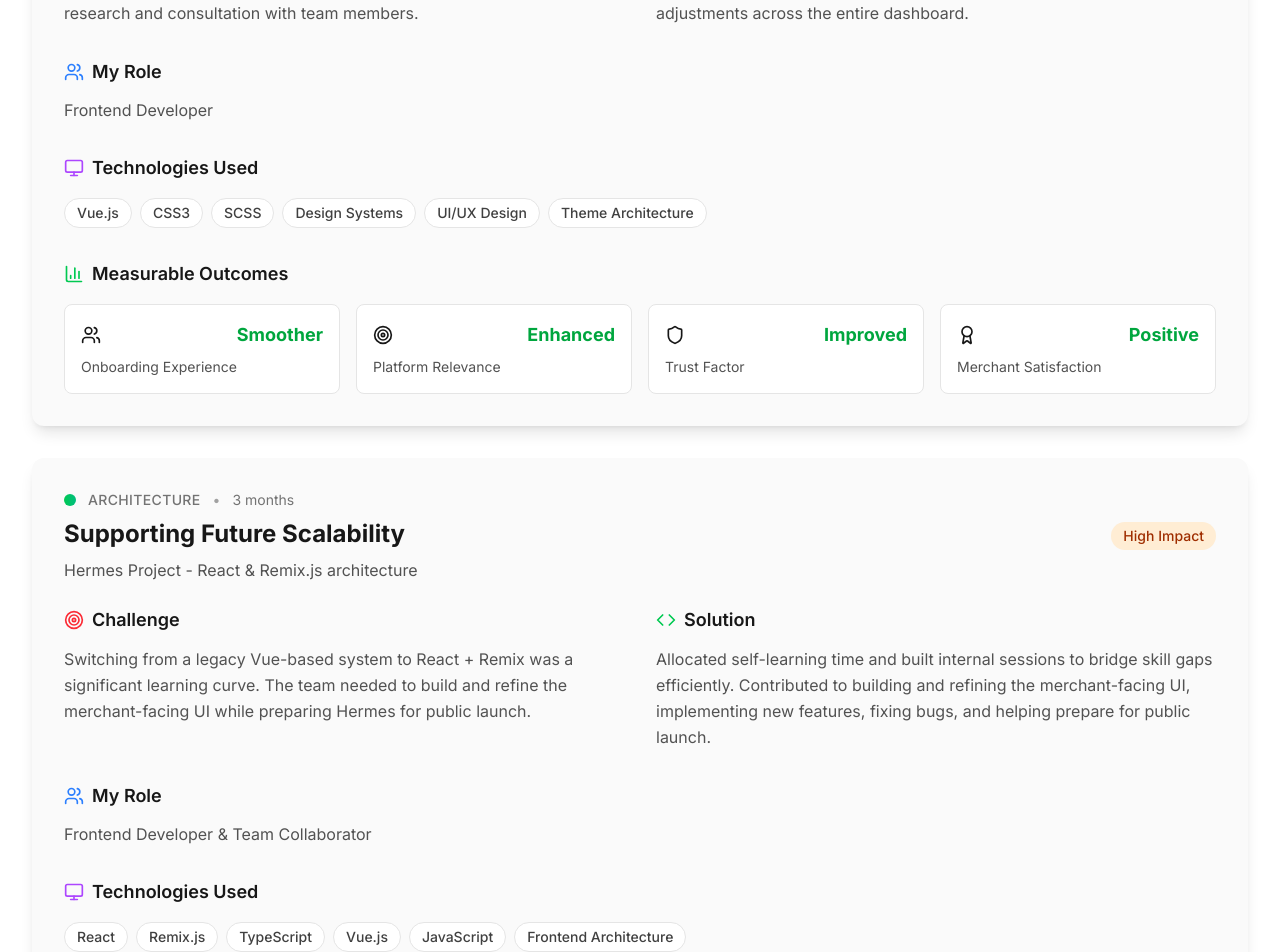
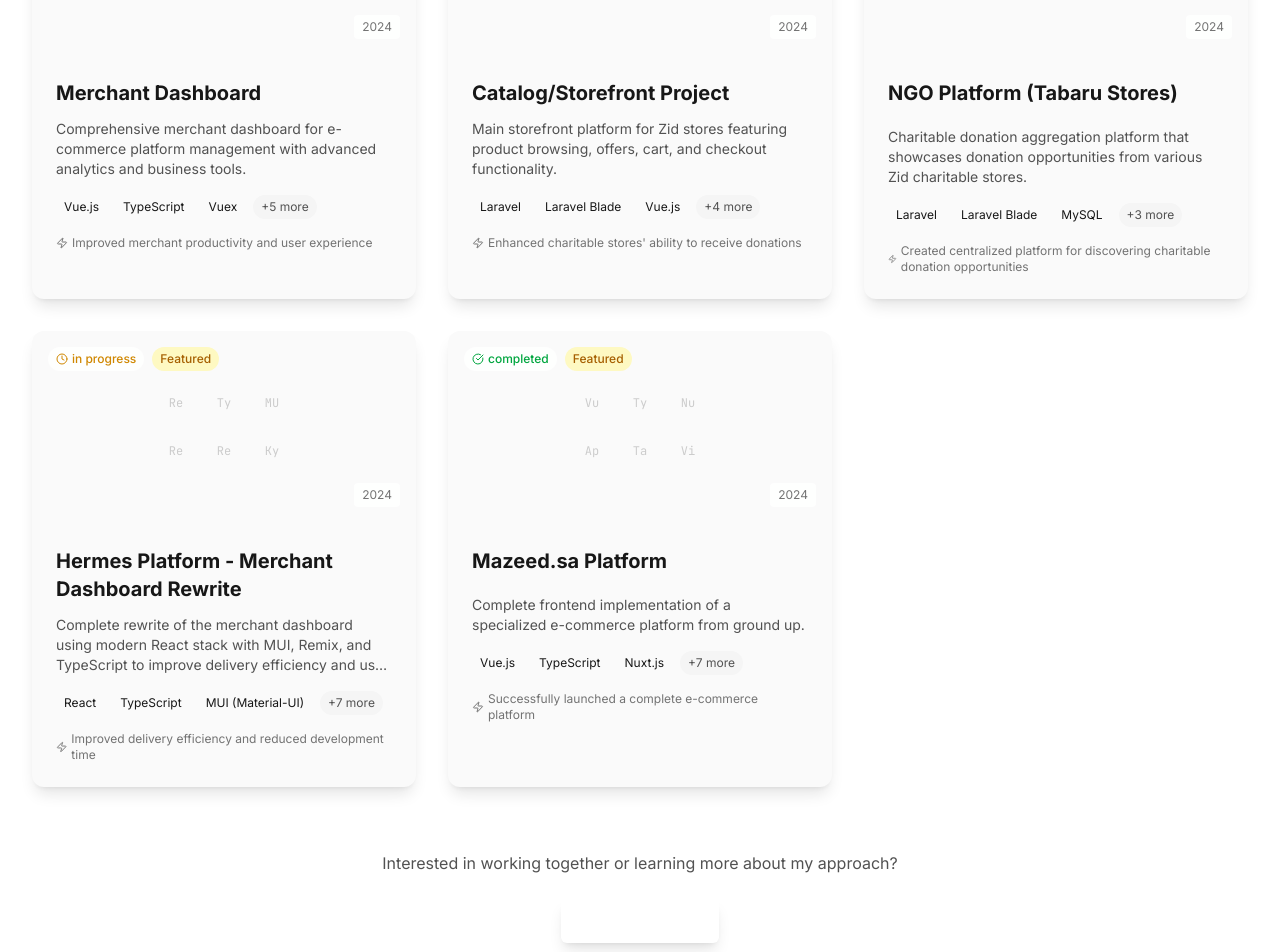
Before and after one commit to proalaa/portfolio, a Next.js app: page / in a window 1280 px wide. Shown: the part 3440-4392 px from the top of the page. Built offline with nearby package versions, Linux system fonts and the light colour scheme.

Commit message:
Add Projects section to Home page, update case studies with new titles and descriptions, and revise project details for clarity and consistency

```diff
--- a/src/app/page.tsx
+++ b/src/app/page.tsx
@@ -4,6 +4,7 @@
 import { CaseStudies } from "@/components/sections/case-studies";
 import { Contact } from "@/components/sections/contact";
 import { Footer } from "@/components/sections/footer";
+import { Projects } from "@/components/sections/projects";
 
 export default function Home() {
   return (
@@ -12,6 +13,7 @@
       <main>
         <Hero />
         <About />
+        <Projects />
         <CaseStudies />
         <Contact />
       </main>
--- a/src/components/sections/case-studies.tsx
+++ b/src/components/sections/case-studies.tsx
@@ -28,7 +28,6 @@
       "Built a reliable theming solution from scratch to adapt the platform's UI and overall experience to match the identity and operational needs of non-profit organizations. Implemented new color themes and visual adjustments across the entire dashboard.",
     technologies: [
       "Vue.js",
-      "CSS3",
       "SCSS",
       "Design Systems",
       "UI/UX Design",
@@ -47,38 +46,49 @@
   },
   {
     id: 2,
-    title: "Supporting Future Scalability",
-    subtitle: "Hermes Project - React & Remix.js architecture",
+    title: "Merchant Dashboard Modernization",
+    subtitle:
+      "Hermes Project - Complete platform rewrite with modern React stack",
     challenge:
-      "Switching from a legacy Vue-based system to React + Remix was a significant learning curve. The team needed to build and refine the merchant-facing UI while preparing Hermes for public launch.",
-    role: "Frontend Developer & Team Collaborator",
+      "The existing merchant dashboard had become complex and difficult to maintain. The project needed to reduce complexity, increase delivery efficiency, and standardize the design approach across Zid's platform while maintaining feature parity.",
+    role: "Frontend Developer",
     solution:
-      "Allocated self-learning time and built internal sessions to bridge skill gaps efficiently. Contributed to building and refining the merchant-facing UI, implementing new features, fixing bugs, and helping prepare for public launch.",
+      "Contributed to the comprehensive rewrite of the merchant dashboard using React, TypeScript, MUI, and Remix Framework. Implemented modular architecture, reusable components, and modern state management while ensuring smooth transition for existing users.",
     technologies: [
       "React",
-      "Remix.js",
       "TypeScript",
-      "Vue.js",
-      "JavaScript",
-      "Frontend Architecture",
+      "MUI (Material-UI)",
+      "Remix Framework",
+      "React Query",
+      "Ky (HTTP client)",
+      "ESLint & Prettier",
+      "Caddy (Reverse Proxy)",
     ],
     outcomes: [
-      { metric: "Team Onboarding", improvement: "Accelerated", icon: Users },
       {
-        metric: "Production Readiness",
-        improvement: "Reduced Time",
+        metric: "Delivery Efficiency",
+        improvement: "Improved",
+        icon: TrendingUp,
+      },
+      {
+        metric: "Code Quality",
+        improvement: "Enhanced",
+        icon: Code,
+      },
+      {
+        metric: "Design Consistency",
+        improvement: "Standardized",
+        icon: Target,
+      },
+      {
+        metric: "Development Time",
+        improvement: "Reduced",
         icon: Clock,
-      },
-      { metric: "Skill Development", improvement: "Enhanced", icon: Code },
-      {
-        metric: "Architecture Transition",
-        improvement: "Successful",
-        icon: TrendingUp,
       },
     ],
     duration: "3 months",
     impact: "High",
-    category: "Architecture",
+    category: "Platform Modernization",
     color: "from-green-500 to-emerald-500",
   },
   {
--- a/src/content/projects.ts
+++ b/src/content/projects.ts
@@ -18,219 +18,223 @@
 
 export const projects: Project[] = [
   {
-    id: "ecommerce-dashboard",
-    title: "E-commerce Analytics Dashboard",
+    id: "merchant-dashboard",
+    title: "Merchant Dashboard",
     description:
-      "A comprehensive analytics dashboard for e-commerce platforms with real-time data visualization and merchant insights.",
+      "Comprehensive merchant dashboard for e-commerce platform management with advanced analytics and business tools.",
     longDescription:
-      "Built a sophisticated analytics dashboard that helps e-commerce merchants track their performance, understand customer behavior, and make data-driven decisions. The dashboard features real-time updates, interactive charts, and customizable widgets.",
+      "As a frontend developer, I was responsible for implementing many key features in the merchant dashboard. This platform serves as the central hub for merchants to manage their stores, track performance, handle orders, and analyze business metrics. I contributed significantly to the development of various modules and features that enhance the merchant experience.",
     technologies: [
-      "React",
+      "Vue.js",
       "TypeScript",
-      "D3.js",
-      "Tailwind CSS",
-      "Next.js",
-      "Chart.js",
+      "Vuex",
+      "PHP",
+      "Laravel",
+      "Docker",
+      "Zidsa/ui",
+      "Jira",
     ],
     category: "web-app",
     status: "completed",
     featured: true,
-    images: ["/projects/dashboard-1.jpg", "/projects/dashboard-2.jpg"],
-    demoUrl: "https://demo-dashboard.example.com",
+    images: [
+      "/projects/merchant-dashboard-1.jpg",
+      "/projects/merchant-dashboard-2.jpg",
+    ],
     challenges: [
-      "Handling large datasets with optimal performance",
-      "Creating intuitive data visualizations",
-      "Implementing real-time updates without performance degradation",
+      "Managing complex state across multiple dashboard modules",
+      "Implementing real-time data updates for merchant analytics",
+      "Creating responsive and intuitive interfaces for business users",
+      "Handling large datasets for performance metrics and reporting",
     ],
     solutions: [
-      "Implemented virtual scrolling and data pagination",
-      "Used D3.js for custom, interactive visualizations",
-      "Optimized with React.memo and useMemo for efficient re-renders",
+      "Implemented Vuex for centralized state management",
+      "Built modular component architecture for maintainability",
+      "Optimized performance with virtual scrolling and pagination",
+      "Used Docker for containerization and deployment",
+      "Utilized Laravel as a middleware layer between the Vue SPA and remote backend services for secure and efficient data handling",
+      "Used Jira for project management",
     ],
     impact: [
-      "Improved merchant decision-making speed by 40%",
-      "Reduced data analysis time from hours to minutes",
-      "Enhanced user engagement with interactive visualizations",
+      "Improved merchant productivity and user experience",
+      "Enhanced dashboard performance and responsiveness",
+      "Streamlined business operations for thousands of merchants",
     ],
     year: 2024,
   },
   {
-    id: "payment-flow-redesign",
-    title: "Payment Flow Optimization",
+    id: "catalog-system",
+    title: "Catalog/Storefront Project",
     description:
-      "Redesigned checkout experience with focus on conversion optimization and user experience improvements.",
+      "Main storefront platform for Zid stores featuring product browsing, offers, cart, and checkout functionality.",
     longDescription:
-      "Led the redesign of the payment flow to reduce cart abandonment and improve conversion rates. Implemented progressive disclosure, smart form validation, and multiple payment options with seamless UX.",
+      "Contributed to the development of the main storefront/catalog project, which serves as the customer-facing interface for Zid stores. This platform handles product display, offers, shopping cart functionality, and checkout processes. I have contributed to various features throughout my time at Zid, including implementing ZAD project features to enhance charitable stores' ability to receive donations and showcase donation opportunities.",
     technologies: [
-      "React",
-      "TypeScript",
-      "Framer Motion",
-      "Stripe API",
-      "React Hook Form",
+      "Laravel",
+      "Laravel Blade",
+      "Vue.js",
+      "Twig",
+      "PHP",
+      "MySQL",
+      "Jira",
     ],
-    category: "ui-ux",
+    category: "web-app",
     status: "completed",
-    featured: true,
-    images: ["/projects/payment-1.jpg", "/projects/payment-2.jpg"],
+    featured: false,
+    images: ["/projects/catalog-1.jpg", "/projects/catalog-2.jpg"],
     challenges: [
-      "High cart abandonment rates",
-      "Complex payment validation requirements",
-      "Supporting multiple payment methods seamlessly",
+      "Implementing features to enhance charitable donation display",
+      "Integrating ZAD project features into existing storefront",
+      "Maintaining consistent user experience across different store types",
+      "Ensuring smooth cart and checkout functionality",
     ],
     solutions: [
-      "Implemented progressive disclosure to reduce cognitive load",
-      "Created smart validation with real-time feedback",
-      "Designed unified interface for multiple payment providers",
+      "Implemented ZAD project features for charitable stores",
+      "Enhanced donation opportunity display and accessibility",
+      "Contributed to various storefront features and improvements",
+      "Used Jira for project management and task tracking",
     ],
     impact: [
-      "Increased conversion rate by 25%",
-      "Reduced cart abandonment by 30%",
-      "Improved user satisfaction scores by 40%",
+      "Enhanced charitable stores' ability to receive donations",
+      "Improved donation opportunity visibility for users",
+      "Contributed to ongoing storefront platform improvements",
     ],
     year: 2024,
   },
   {
-    id: "component-library",
-    title: "Design System & Component Library",
+    id: "ngo-platform",
+    title: "NGO Platform (Tabaru Stores)",
     description:
-      "A comprehensive design system with reusable components, documentation, and automated testing.",
+      "Charitable donation aggregation platform that showcases donation opportunities from various Zid charitable stores.",
     longDescription:
-      "Developed a scalable design system that ensures consistency across multiple products. Includes 50+ components, comprehensive documentation, and automated visual regression testing.",
+      "As the lead developer, I customized and developed a specialized platform for charitable organizations (منصة تبرع خاصة بالجمعيات الخيرية المتواجده بزد التابعة لوزارة الموارد البشرية). This platform serves as an aggregation hub that displays donation opportunities from various charitable stores on Zid. When users click on a donation opportunity, they are redirected to the original charitable store to complete their donation, as this platform focuses on discovery rather than direct transactions.",
     technologies: [
-      "React",
-      "TypeScript",
-      "Storybook",
-      "Styled Components",
-      "Jest",
-      "Chromatic",
+      "Laravel",
+      "Laravel Blade",
+      "MySQL",
+      "Bootstrap",
+      "PHP",
+      "Jira",
     ],
-    category: "tool",
+    category: "web-app",
     status: "completed",
-    featured: true,
-    images: ["/projects/design-system-1.jpg", "/projects/design-system-2.jpg"],
+    featured: false,
+    images: ["/projects/ngo-platform-1.jpg", "/projects/ngo-platform-2.jpg"],
+    demoUrl: "https://ngo.zid.sa",
     challenges: [
-      "Maintaining consistency across multiple teams",
-      "Creating flexible yet consistent components",
-      "Ensuring accessibility compliance",
+      "Customizing existing zidmall platform for charitable purposes",
+      "Implementing proper redirection to original charitable stores",
+      "Ensuring seamless user experience without cart/checkout functionality",
+      "Maintaining platform simplicity while serving charitable discovery needs",
     ],
     solutions: [
-      "Built comprehensive Storybook documentation",
-      "Implemented automated testing and visual regression",
-      "Created accessibility-first component architecture",
+      "Forked and customized existing zidmall project for charitable use case",
+      "Implemented clean redirection system to original charitable stores",
+      "Built simple, focused interface for donation opportunity discovery",
+      "Used Laravel Blade for server-side rendering and Bootstrap for responsive design",
+      "Used Jira for project management and stakeholder coordination",
     ],
     impact: [
-      "Reduced development time by 50%",
-      "Improved design consistency across 5+ products",
-      "Achieved 100% WCAG 2.1 AA compliance",
-    ],
-    year: 2023,
-  },
-  {
-    id: "mobile-app-concept",
-    title: "Mobile Shopping Experience",
-    description:
-      "Modern mobile app concept with AR features, personalized recommendations, and social shopping elements.",
-    longDescription:
-      "Conceptual mobile application that reimagines the shopping experience with augmented reality product visualization, AI-powered recommendations, and social features for collaborative shopping.",
-    technologies: [
-      "React Native",
-      "TypeScript",
-      "AR Kit",
-      "TensorFlow.js",
-      "Firebase",
-    ],
-    category: "mobile",
-    status: "concept",
-    featured: false,
-    images: ["/projects/mobile-1.jpg", "/projects/mobile-2.jpg"],
-    challenges: [
-      "Integrating AR capabilities smoothly",
-      "Creating personalized experiences",
-      "Balancing features with performance",
-    ],
-    solutions: [
-      "Leveraged native AR frameworks for optimal performance",
-      "Implemented machine learning for smart recommendations",
-      "Used progressive loading for feature-rich experience",
-    ],
-    impact: [
-      "Conceptual 60% increase in user engagement",
-      "Projected 35% improvement in conversion rates",
-      "Enhanced brand differentiation in competitive market",
+      "Created centralized platform for discovering charitable donation opportunities",
+      "Simplified the process of finding and accessing charitable stores on Zid",
+      "Provided charitable organizations with additional visibility and reach",
     ],
     year: 2024,
   },
   {
-    id: "performance-optimizer",
-    title: "Web Performance Optimization Tool",
+    id: "hermes-platform",
+    title: "Hermes Platform - Merchant Dashboard Rewrite",
     description:
-      "Internal tool for analyzing and optimizing web application performance with automated suggestions.",
+      "Complete rewrite of the merchant dashboard using modern React stack with MUI, Remix, and TypeScript to improve delivery efficiency and user experience.",
     longDescription:
-      "Developed an internal tool that analyzes web applications for performance bottlenecks and provides automated optimization suggestions. Includes bundle analysis, image optimization, and code splitting recommendations.",
+      "Contributed to the development of Hermes, a comprehensive rewrite of the merchant dashboard project. This initiative was driven by the need to reduce complexity, increase delivery efficiency, and standardize the design approach across Zid's platform.",
+
     technologies: [
-      "Node.js",
+      "React",
       "TypeScript",
-      "Webpack",
-      "Lighthouse",
-      "React",
-      "Express",
+      "MUI (Material-UI)",
+      "Remix Framework",
+      "React Query",
+      "Ky (HTTP client)",
+      "ESLint & Prettier",
+      "Caddy (Reverse Proxy)",
+      "Emotion (CSS-in-JS)",
+      "Jira",
     ],
-    category: "tool",
+    category: "web-app",
     status: "in-progress",
-    featured: false,
-    images: ["/projects/performance-1.jpg", "/projects/performance-2.jpg"],
+    featured: true,
+    images: ["/projects/hermes-1.jpg", "/projects/hermes-2.jpg"],
     challenges: [
-      "Analyzing complex application architectures",
-      "Providing actionable optimization suggestions",
-      "Integrating with existing development workflows",
+      "Reducing codebase complexity while maintaining feature parity",
+      "Implementing strict TypeScript typings and linting rules",
+      "Standardizing design approach with MUI components and Figma integration",
+      "Restructuring pages and URLs for better UX and Geo expansion support",
+      "Ensuring fast browsing experience with SPA architecture and HTTP caching",
+      "Managing handover from contractor team to internal FE team",
     ],
     solutions: [
-      "Built modular analysis engine for different frameworks",
-      "Created automated reporting with priority recommendations",
-      "Integrated with CI/CD pipelines for continuous monitoring",
+      "Built modular architecture with reusable components and API SDK",
+      "Implemented MUI design system with Figma integration for consistent UI",
+      "Used Remix framework for SPA with directory-based routing",
+      "Created optimistic UI patterns and progressive web app features",
+      "Implemented reverse proxy layer (Hermod) for backend communication",
+      "Established comprehensive training program for internal team transition",
+      "Used Jira for project management and team coordination across contractors and internal team",
     ],
     impact: [
-      "Improved average page load time by 45%",
-      "Reduced bundle sizes by 30%",
-      "Automated performance monitoring for 10+ projects",
+      "Improved delivery efficiency and reduced development time",
+      "Enhanced code quality through strict TypeScript and linting rules",
+      "Standardized design system across all Zid websites",
+      "Enabled better support for multiple stores and localization",
+      "Reduced cost of developing features and improved time to market",
+      "Established foundation for AI integration and A/B testing capabilities",
     ],
     year: 2024,
   },
   {
-    id: "accessibility-toolkit",
-    title: "Accessibility Testing Toolkit",
+    id: "mazeed-sa",
+    title: "Mazeed.sa Platform",
     description:
-      "Comprehensive toolkit for testing and improving web accessibility with automated scanning and reporting.",
+      "Complete frontend implementation of a specialized e-commerce platform from ground up.",
     longDescription:
-      "Created a toolkit that helps developers identify and fix accessibility issues in web applications. Features automated scanning, detailed reports, and integration with popular development tools.",
+      "As the responsible frontend developer, I implemented this project from the ground up, handling all aspects of the frontend development. Mazeed.sa is a specialized e-commerce platform that provides unique features and functionality tailored to specific market needs. I was in charge of the entire frontend architecture, component development, and user experience implementation.",
     technologies: [
-      "JavaScript",
+      "Vue.js",
       "TypeScript",
-      "Axe-core",
-      "Puppeteer",
-      "React",
-      "Node.js",
+      "Nuxt.js",
+      "Apollo Client",
+      "Tailwind CSS",
+      "Vite",
+      "Pinia",
+      "PrimeVue",
+      "Vue I18n",
+      "Jira",
     ],
-    category: "tool",
+    category: "web-app",
     status: "completed",
-    featured: false,
-    images: ["/projects/accessibility-1.jpg", "/projects/accessibility-2.jpg"],
+    featured: true,
+    images: ["/projects/mazeed-1.jpg", "/projects/mazeed-2.jpg"],
+    demoUrl: "https://mazeed.sa",
     challenges: [
-      "Comprehensive accessibility rule coverage",
-      "Providing clear, actionable feedback",
-      "Integrating with various development environments",
+      "Building a complete e-commerce platform from scratch",
+      "Implementing complex business logic and workflows",
+      "Creating responsive and accessible user interfaces",
+      "Integrating multiple third-party services and APIs",
     ],
     solutions: [
-      "Leveraged industry-standard accessibility engines",
-      "Created intuitive reporting with fix suggestions",
-      "Built plugins for popular IDEs and build tools",
+      "Designed scalable component architecture from the ground up",
+      "Implemented comprehensive state management with Redux Toolkit",
+      "Built responsive design system with Tailwind CSS",
+      "Created seamless integration with payment and shipping services",
+      "Used Jira for project management and development workflow",
     ],
     impact: [
-      "Improved accessibility compliance by 80%",
-      "Reduced accessibility issues in production by 65%",
-      "Enhanced development team awareness of accessibility",
+      "Successfully launched a complete e-commerce platform",
+      "Delivered high-quality user experience and performance",
+      "Established solid foundation for platform growth and scaling",
     ],
-    year: 2023,
+    year: 2024,
   },
 ];
 
```
